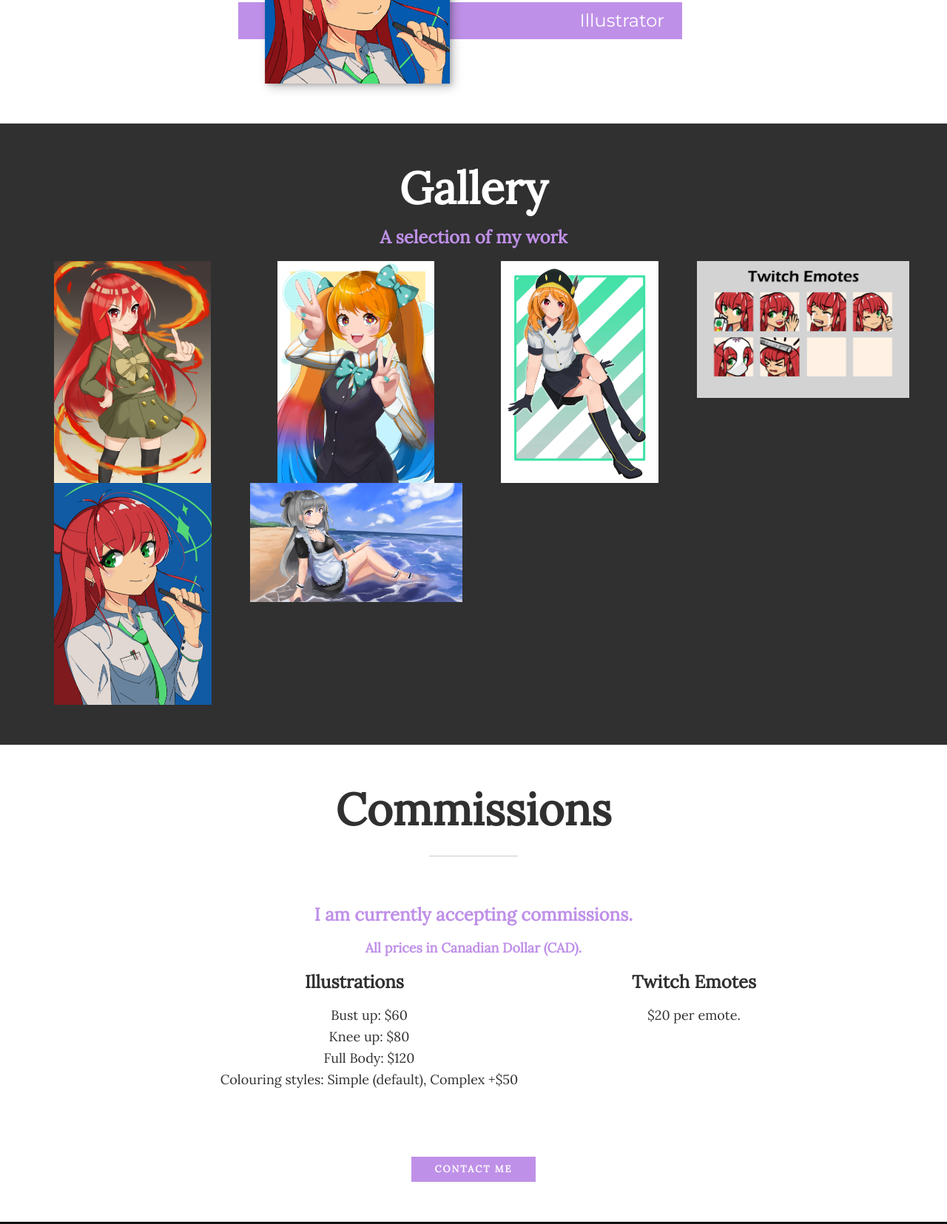
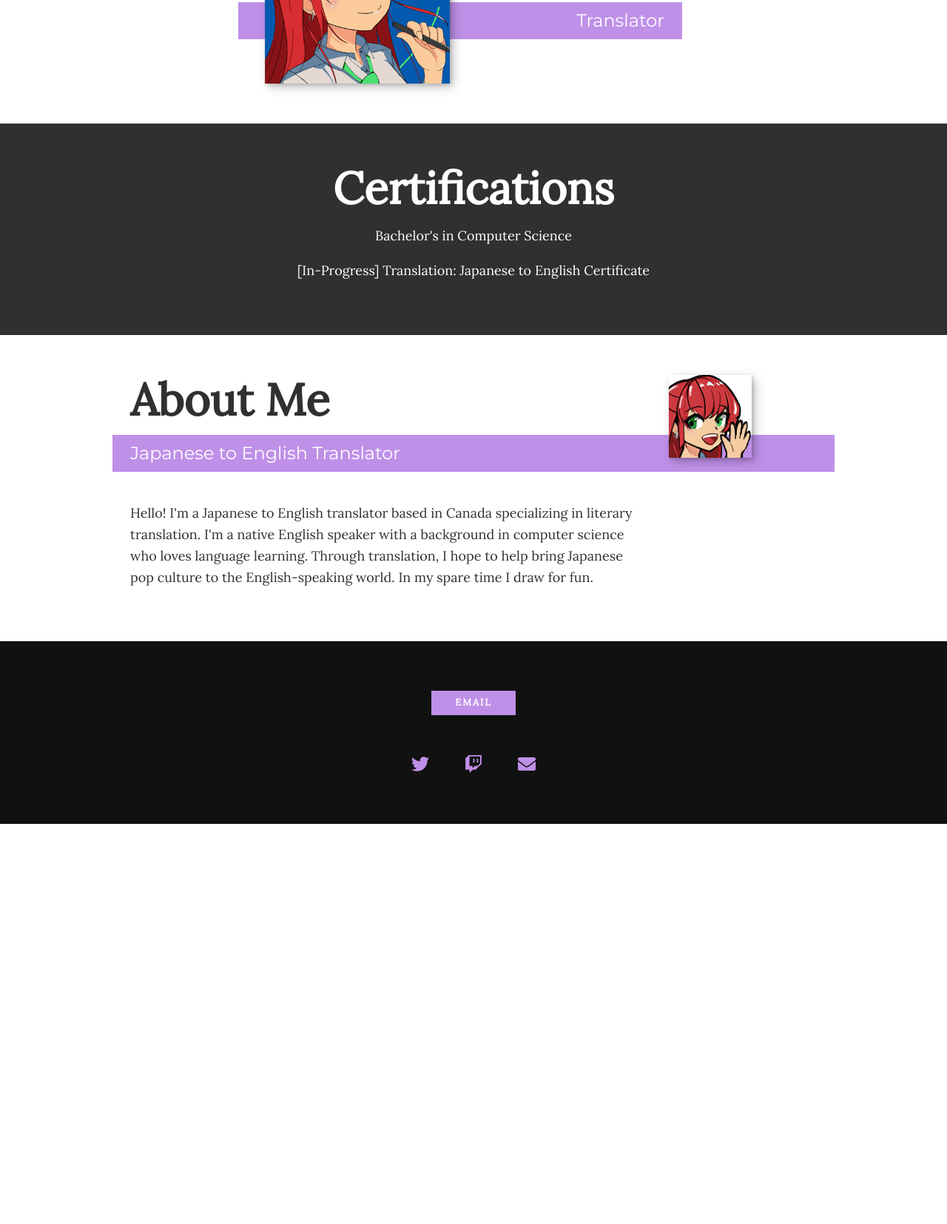
Before and after one commit to afkfriend/afkfriend.art, a plain HTML site: page index.html in a window 1280 px wide. Shown: the part 382-2037 px from the top of the page at 74% size. After the commit the page ends 1496 px from the top, so only its background shows below. Drawn offline with nearby package versions, Linux system fonts and the light colour scheme.

Commit message:
Update Blog (temporary)

```diff
--- a/index.html
+++ b/index.html
@@ -2,7 +2,7 @@
   <head>
     <meta charset="UTF-8">
     <meta name="viewport" content="width=device-width, initial-scale=1.0">
-    <title>Friend - Illustrator</title>
+    <title>Friend - Japanese to English Translator</title>
     <link rel="stylesheet" href="css/styles.css">
     <link rel="stylesheet" href="https://cdnjs.cloudflare.com/ajax/libs/normalize/7.0.0/normalize.min.css">
     <link rel="stylesheet" href="https://cdnjs.cloudflare.com/ajax/libs/font-awesome/5.11.2/css/all.css" integrity="sha256-46qynGAkLSFpVbEBog43gvNhfrOj+BmwXdxFgVK/Kvc=" crossorigin="anonymous" />
@@ -24,10 +24,8 @@
       </button>
       <nav class="nav">
         <ul class="nav__list">
-          <li class="nav__item"><a href="#home" class="nav__link">Home</a></li>
-          <li class="nav__item"><a href="#services" class="nav__link">Gallery</a></li>
-          <li class="nav__item"><a href="#work" class="nav__link">Commissions</a></li>
-          <!-- li class="nav__item"><a href="#about" class="nav__link">About</a></li -->
+          <li class="nav__item"><a href="https://blog.afkfriend.art" class="nav__link">Blog</a></li>
+          <li class="nav__item"><a href="#about" class="nav__link">About</a></li>
         </ul>
       </nav>
     </header>
@@ -38,78 +36,28 @@
         <div class="line"></div>
         </div>Hello! My name is <strong>Friend</strong>
       </h1>
-      <p class="section__subtitle section__subtitle--intro">Illustrator</p>
-      <img src="./img/profile.png" alt="a picture of Friend" class="intro__img">
+      <p class="section__subtitle section__subtitle--intro">Translator</p>
+      <img src="./img/profile.png" alt="an illustration of Friend" class="intro__img">
     </section>
 
-    <!-- Portfolio -->
-    <section class="my-work" id="work">
-      <h2 class="section__title section__title--work">Gallery</h2>
-      <p class="section__subtitle section__subtitle--work">A selection of my work</p>
-      <div class="portfolio">
-        <!-- Portfolio Items -->
-        <!-- Portfolio item 06 -->
-        <a href="img/portfolio-06.jpg" class="portfolio__item">
-          <img src="img/portfolio-06.jpg" alt="" class="portfolio__img">
-        </a>
-         <!-- Portfolio item 01 -->
-        <a href="img/portfolio-01.jpg" class="portfolio__item">
-            <img src="img/portfolio-01.jpg" alt="" class="portfolio__img">
-        </a>
-        <!-- Portfolio item 02 -->
-        <a href="img/portfolio-02.jpg" class="portfolio__item">
-            <img src="img/portfolio-02.jpg" alt="" class="portfolio__img">
-        </a>
-
-        <!-- Portfolio item 04 -->
-        <a href="img/portfolio-04.jpg" class="portfolio__item">
-          <img src="img/portfolio-04.jpg" alt="" class="portfolio__img">
-        </a>
-        <!-- Portfolio item 05 -->
-        <a href="img/portfolio-05.jpg" class="portfolio__item">
-          <img src="img/portfolio-05.jpg" alt="" class="portfolio__img">
-        </a>
-        <!-- Portfolio item 07 -->
-        <a href="img/portfolio-07.jpg" class="portfolio__item">
-          <img src="img/portfolio-07.jpg" alt="" class="portfolio__img">
-        </a>
-      </div>
-    </section>
-
-        <!-- Services -->
-        <section class="my-services" id="services">
-          <h2 class="section__title section__title--services">Commissions</h2>
-          <p class="section__subtitle section__subtitle--work">I am currently accepting commissions.</p>
-          <p class="section__subtitle section__subtitle--cad">All prices in Canadian Dollar (CAD).</p>
-          <div class="services">
-            <div class="service">
-              <h3>Illustrations</h3>
-              <ul class="illustrations--list">
-                <li>Bust up: $60</li>
-                <li>Knee up: $80</li>
-                <li>Full Body: $120</li>
-                <li>Colouring styles: Simple (default), Complex +$50 </li>
-              </ul>
-            </div>
-            <div class="service">
-              <h3>Twitch Emotes</h3>
-              <p>$20 per emote.</p>
-            </div>
-          </div>
-          <a href="mailto:hello@afkfriend.art" class="btn">Contact Me</a>
+      <!-- Certifications  -->
+        <section class="my-work" id="services">
+          <h2 class="section__title section__title--work">Certifications</h2>
+          <p>Bachelor's in Computer Science</p>
+          <p>[In-Progress] Translation: Japanese to English Certificate</p>
         </section>
 
     <!-- About and Contact -->
-    <!-- section class="about-me" id="about">
+    <section class="about-me" id="about">
       <h2 class="section__title section__title--about">About Me</h2>
-      <p class="section__subtitle section__subtitle--about">Illustrator</p>
+      <p class="section__subtitle section__subtitle--about">Japanese to English Translator</p>
 
       <div class="about-me__body">
-          <p>Hello, I'm a self-taught illustrator. I am able to speak both English and Japanese.</p>
+          <p>Hello! I'm a Japanese to English translator based in Canada specializing in literary translation. I'm a native English speaker with a background in computer science who loves language learning. Through translation, I hope to help bring Japanese pop culture to the English-speaking world. In my spare time I draw for fun.</p>
       </div>
 
       <img src="img/friendWave.png" alt="Picture two" class="about-me__img">
-   </section -->
+    </section>
 
     <!-- Footer -->
     <footer class="footer">
@@ -122,13 +70,8 @@
             </a>
         </li>
         <li class="social-list__item">
-          <a class="social-list__link" href="https://twitch.com/itsfriend">
+          <a class="social-list__link" href="https://twitch.tv/itsfriend">
               <i class="fab fa-twitch"></i>
-          </a>
-        </li>
-        <li class="social-list__item">
-          <a class="social-list__link" href="https://discord.gg/jSa78g8d9w">
-              <i class="fab fa-discord"></i>
           </a>
         </li>
         <li class="social-list__item">
```
